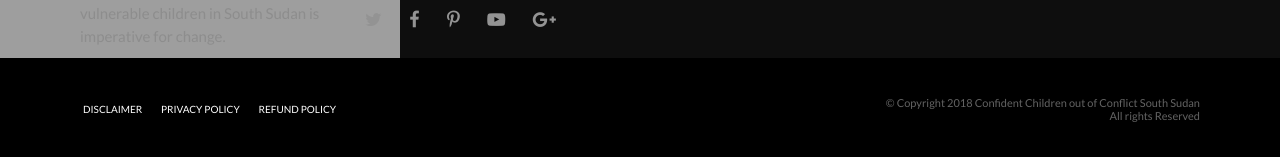
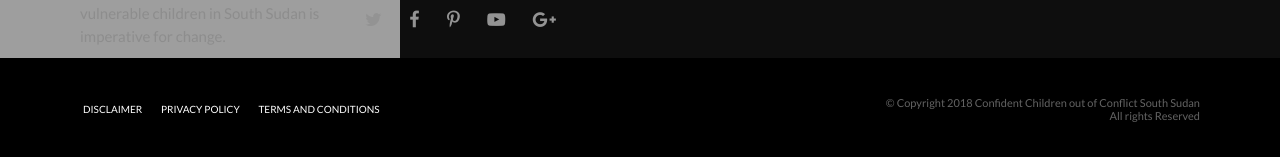
Before and after one commit to ConfidentChildrenSouthSudan/ssconfidentchildren.github.io, a Jekyll site: the page built from index.html, in a window 1280 px wide. Shown: the part 1911-2068 px from the top of the page. Built offline with Jekyll 4.4.1, drawn with Linux system fonts in a browser that asks for light colours; the list of posts is cut into pages by our own code.

```diff
--- a/_layouts/default.html
+++ b/_layouts/default.html
@@ -110,9 +110,9 @@
                     <div class="row">
                         <div class="col-sm-7 col-xs-12">
                             <ul class="list-inline">
-                                <li> <a href="disclaimer.html"> Disclaimer </a> </li>
-                                <li> <a href="privacy-policy.html"> Privacy Policy </a> </li>
-                                <li> <a href="refund-policy.html">Refund Policy</a> </li>
+                                <li> <a href="/disclaimer/"> Disclaimer </a> </li>
+                                <li> <a href="/privacy"> Privacy Policy </a> </li>
+                                <li> <a href="/terms-conditions/">Terms and Conditions</a> </li>
                             </ul>
                         </div>
                         <div class="col-sm-5 col-xs-12 copyright">
```
